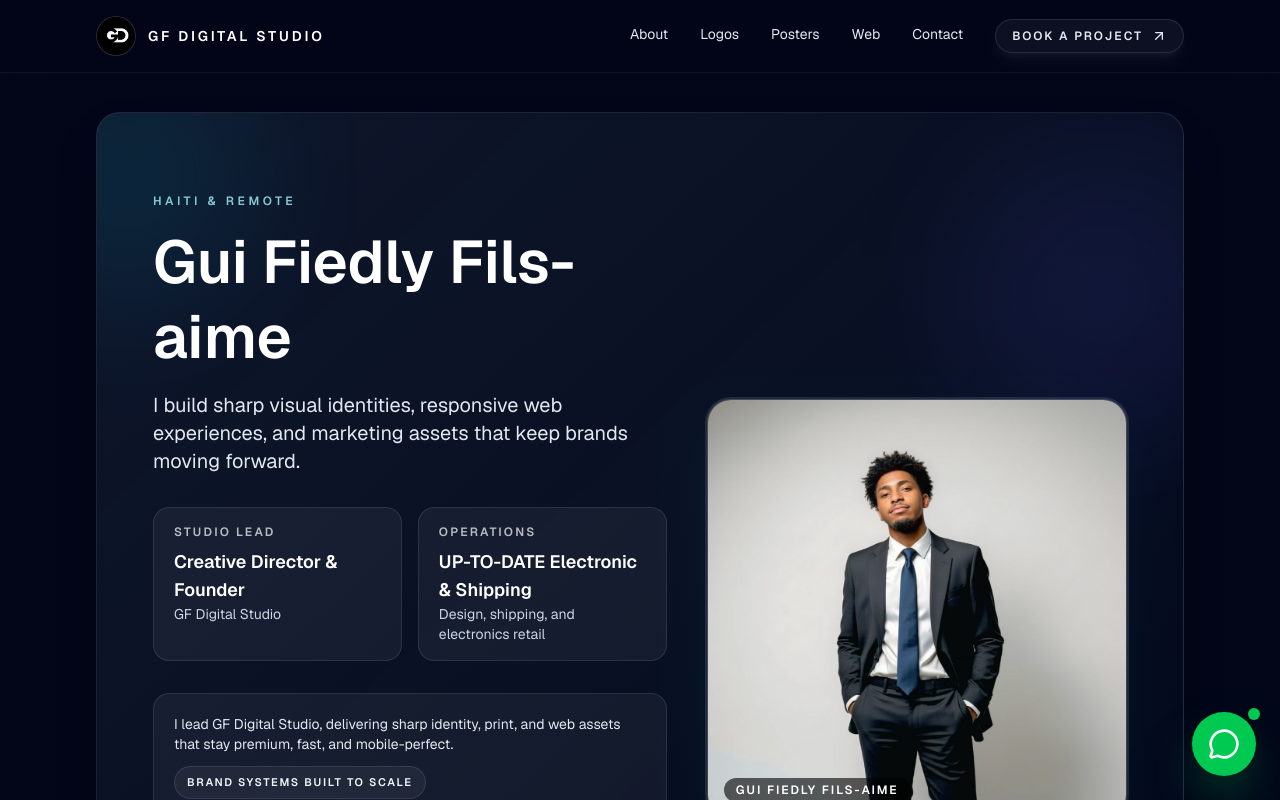
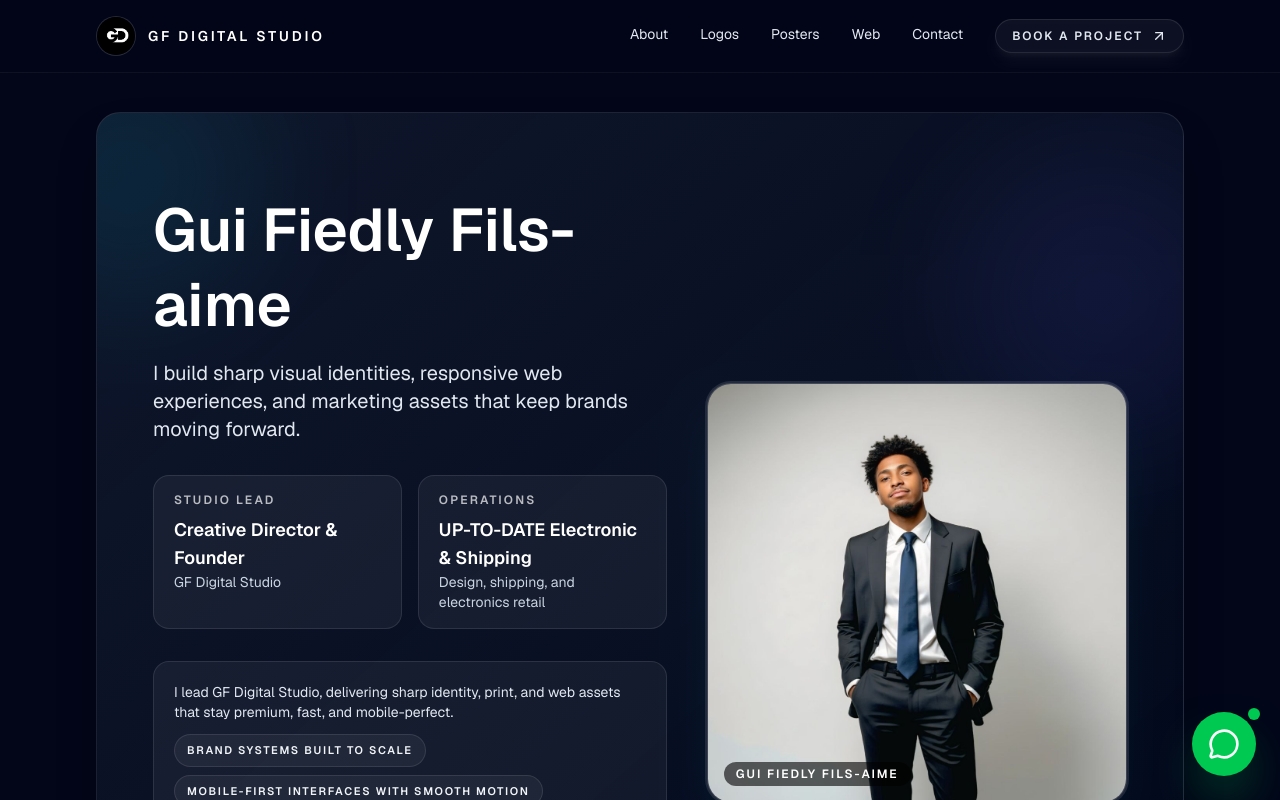
Before and after one commit to Fiedly71/Gui-Fiedly-Fils-aime, a Next.js app: page / in a window 1280 px wide. Shown: the top 800 px of the page. Built offline with nearby package versions, Linux system fonts and the light colour scheme.

Commit message:
supression dans premiere section

```diff
--- a/src/components/sections/HeroSection.tsx
+++ b/src/components/sections/HeroSection.tsx
@@ -33,9 +33,6 @@ export function HeroSection() {
       <div className="relative grid gap-10 lg:grid-cols-[1.1fr_0.9fr] lg:items-center">
         <div className="space-y-8">
           <div className="space-y-4">
-            <p className="text-xs font-semibold uppercase tracking-[0.3em] text-cyan-200/80">
-              {heroProfile.location}
-            </p>
             <div className="flex items-center gap-2 sm:gap-3">
               <div className="relative h-16 w-16 flex-shrink-0 overflow-hidden rounded-full border border-white/15 bg-white/10 shadow-lg shadow-cyan-500/10 md:hidden">
                 <Image
```
